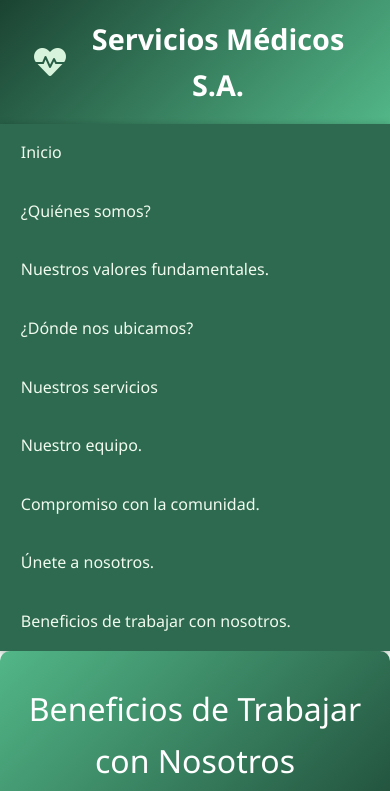
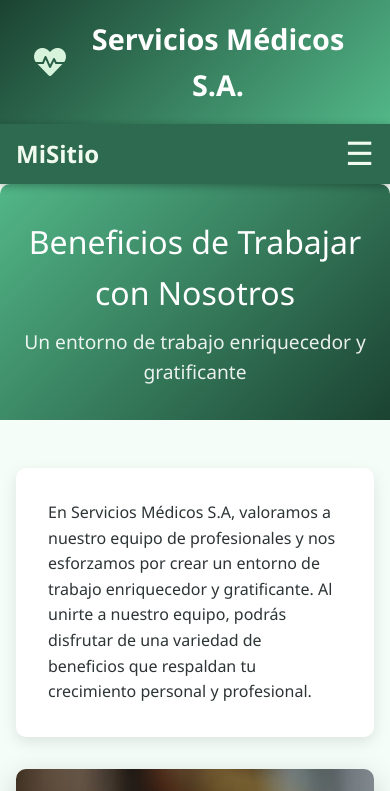
Before and after one commit to A-Solano/Pagina_Medica_Informativa, a plain HTML site: page beneficios.html in a window 390 px wide. Shown: the top 791 px of the page. Drawn offline with Linux system fonts and the light colour scheme.

Commit message:
cambio menu

```diff
--- a/CSS/styles.css
+++ b/CSS/styles.css
@@ -42,16 +42,42 @@ header {
 .logo h1 {
     font-size: 1.8rem;
     font-weight: 600;
-}
-/* NAVBAR elegante tipo tabs */
+}/* NAVBAR elegante tipo tabs */
 nav {
   background: #2d6a4f; /* verde intenso */
   box-shadow: 0 2px 8px rgba(0,0,0,0.3);
+  position: sticky;
+  top: 0;
+  z-index: 999;
 }
 
 .nav-container {
   max-width: 1200px;
   margin: 0 auto;
+  padding: 0 1rem;
+}
+
+.nav-header {
+  display: flex;
+  justify-content: space-between;
+  align-items: center;
+  height: 60px;
+}
+
+.nav-logo {
+  color: #f1faee;
+  text-decoration: none;
+  font-size: 1.5rem;
+  font-weight: bold;
+}
+
+.nav-toggle {
+  font-size: 2rem;
+  color: #f1faee;
+  background: none;
+  border: none;
+  cursor: pointer;
+  display: none;
 }
 
 .nav-menu {
@@ -70,7 +96,7 @@ nav {
 .nav-menu a {
   display: block;
   padding: 1rem 1.3rem;
-  color: #f1faee; /* verde muy pálido/blanco */
+  color: #f1faee;
   text-decoration: none;
   font-weight: 500;
   position: relative;
@@ -78,7 +104,7 @@ nav {
 }
 
 .nav-menu a:hover {
-  color: #95d5b2; /* verde brillante */
+  color: #95d5b2;
 }
 
 .nav-menu a::after {
@@ -104,6 +130,30 @@ nav {
 
 .nav-menu a.active::after {
   width: 0;
+}
+
+/* RESPONSIVE MOBILE */
+@media (max-width: 900px) {
+  .nav-toggle {
+    display: block;
+  }
+
+  .nav-menu {
+    flex-direction: column;
+    max-height: 0;
+    overflow: hidden;
+    transition: max-height 0.3s ease;
+    width: 100%;
+  }
+
+  .nav-menu li {
+    text-align: center;
+    width: 100%;
+  }
+
+  .nav-menu.show {
+    max-height: 1000px; /* suficiente para desplegar todos los items */
+  }
 }
 
 /* Main Content */
--- a/beneficios.html
+++ b/beneficios.html
@@ -18,11 +18,16 @@
         </div>
     </header>
 
-    <!-- Navigation -->
 <nav>
     <div class="nav-container">
+        <div class="nav-header">
+            <a href="index.html" class="nav-logo">MiSitio</a>
+            <button class="nav-toggle" aria-label="Abrir menú">
+                &#9776;
+            </button>
+        </div>
         <ul class="nav-menu">
-            <li><a href="index.html">Inicio</a></li>
+            <li><a href="index.html" class="active">Inicio</a></li>
             <li><a href="quienes-somos.html">¿Quiénes somos?</a></li>
             <li><a href="valores.html">Nuestros valores fundamentales.</a></li>
             <li><a href="ubicacion.html">¿Dónde nos ubicamos?</a></li>
```
